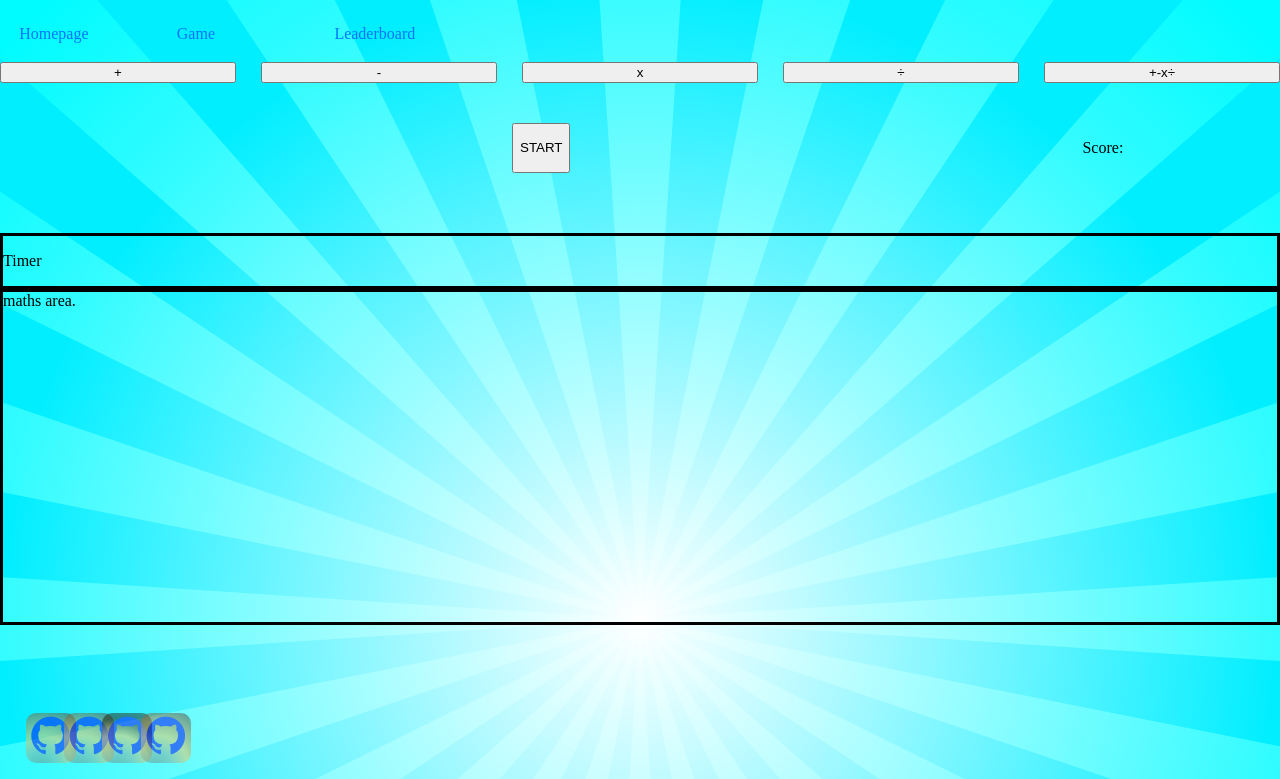
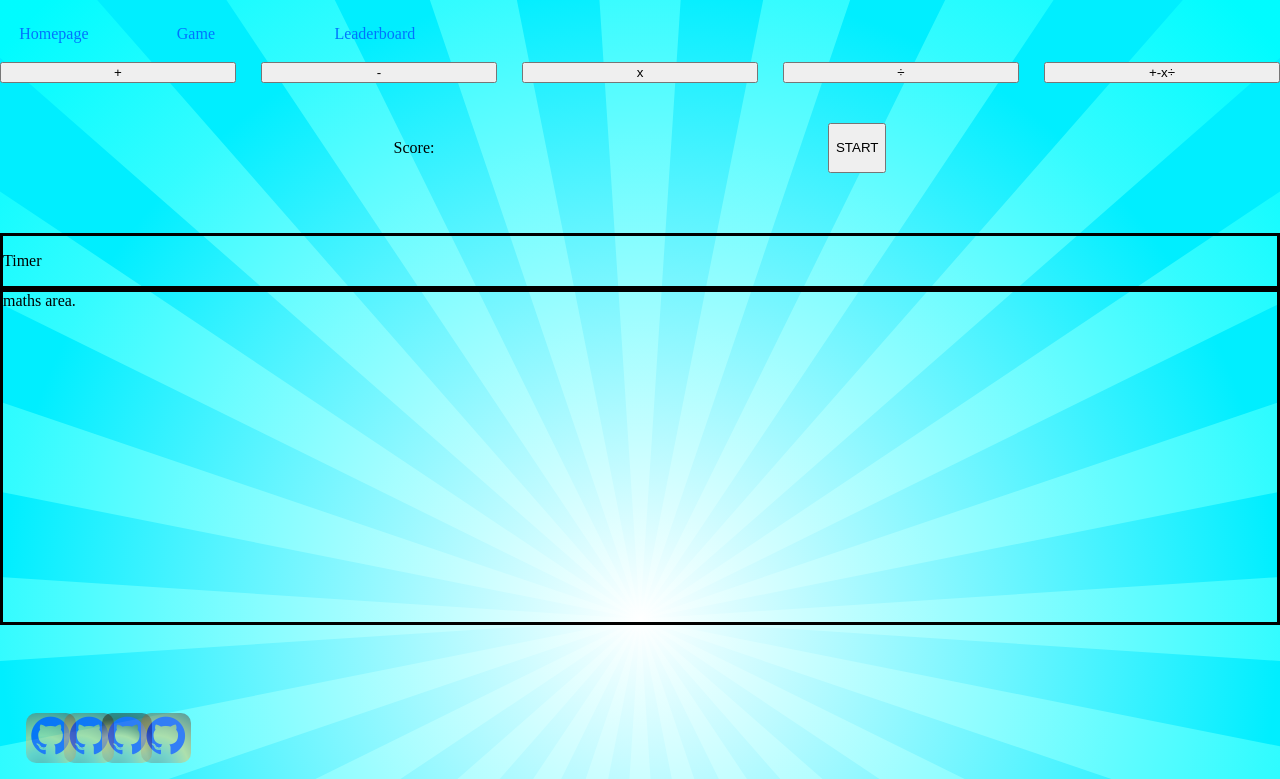
Before and after one commit to PDXMapGamer/Maths-Game-Collaboration, a website built with Vite: page client/index.html in a window 1280 px wide. Both pictures are taken after a click on the link "Game". Shown: the part 21-800 px from the top of the page. Built offline with nearby package versions, Linux system fonts and the light colour scheme.

Commit message:
username and score next to each other

```diff
--- a/client/index.html
+++ b/client/index.html
@@ -71,11 +71,12 @@
         </section> -->
       <section id="start-score-section">
         <div id="userEmoji"></div>
+        <p id="score-display">Score:</p>
         <button id="startButton">START</button>
         <div id="liveScore">
           <!-- JS to update +1 when there is a correct imput from the id=equationInput -->
           <!-- Append in JS -->
-          <p id="score-display">Score:</p>
+
           <!-- Making the score divs and where to put the updates - may change later once we have added other parts. Sam and Anu 24/09/24 1452 -->
         </div>
       </section>
--- a/client/main.js
+++ b/client/main.js
@@ -4,17 +4,23 @@ const homePage = document.getElementById("index-section");
 const gamesPage = document.getElementById("games-section");
 const leaderboardPage = document.getElementById("leaderboard-section");
 // removed some links as only using a nav bar for ease of styling and use -Anu
-document.getElementById("games-link").addEventListener("click", loadGamesSection);
+document
+  .getElementById("games-link")
+  .addEventListener("click", loadGamesSection);
 // document.getElementById("leaderboard-games-link").addEventListener("click", loadGamesSection);
 document.getElementById("home-link").addEventListener("click", loadHomeSection);
 // document.getElementById("leaderboard-home-link").addEventListener("click", loadHomeSection);
-document.getElementById("leaderboard-link").addEventListener("click", loadLeaderboardSection);
+document
+  .getElementById("leaderboard-link")
+  .addEventListener("click", loadLeaderboardSection);
 // document.getElementById("games-leaderboard-link").addEventListener("click", loadLeaderboardSection);
 const timerContainer = document.getElementById("timerContainer");
 const startButton = document.getElementById("startButton");
 startButton.addEventListener("click", timerEventHandler);
 startButton.addEventListener("click", timeCounterEventHandler);
-document.getElementById("usernameForm").addEventListener("submit", async (event) => {
+document
+  .getElementById("usernameForm")
+  .addEventListener("submit", async (event) => {
     event.preventDefault();
     let user_name = document.getElementById(`username`).value;
     console.log(user_name);
@@ -32,7 +38,8 @@ document.getElementById("usernameForm").addEventListener("submit", async (event)
       document.getElementById("userEmoji").textContent = user_name;
     } catch (error) {
       console.error("fail to fetch username", error);
-    document.getElementById("userEmoji").textContent = "error cannot find username";
+      document.getElementById("userEmoji").textContent =
+        "error cannot find username";
     }
   });
 //adding event listners
@@ -81,6 +88,7 @@ function timeCounterEventHandler() {
     //Sam 24/09/24 2239
     if (seconds < 0) {
       clearInterval(timerCounter);
+      npm;
       setTimeout(() => {
         alert("Time is up your score is will be submitted to the leaderboard");
       }, 500);
--- a/client/style.css
+++ b/client/style.css
@@ -52,7 +52,9 @@ a:hover {
 }
 #start-score-section {
   display: flex;
-  gap: 40%;
+  justify-content: space-between;
+  align-content: center;
+  gap: 20%;
 }
 #maths-area {
   height: 100%;
```
Lines whose indentation alone changed are shown as unchanged.
